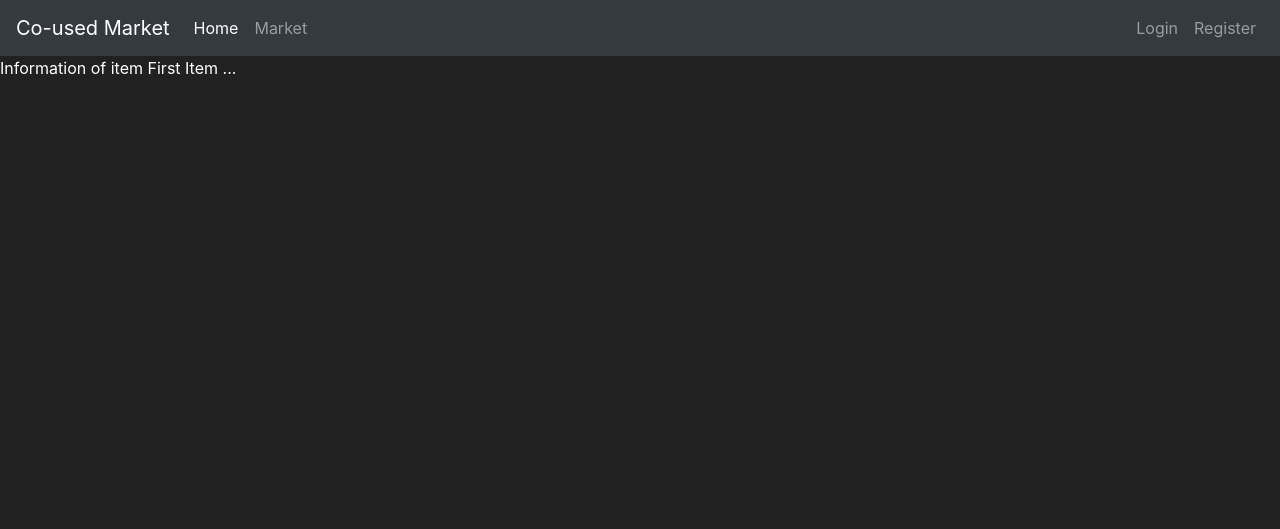
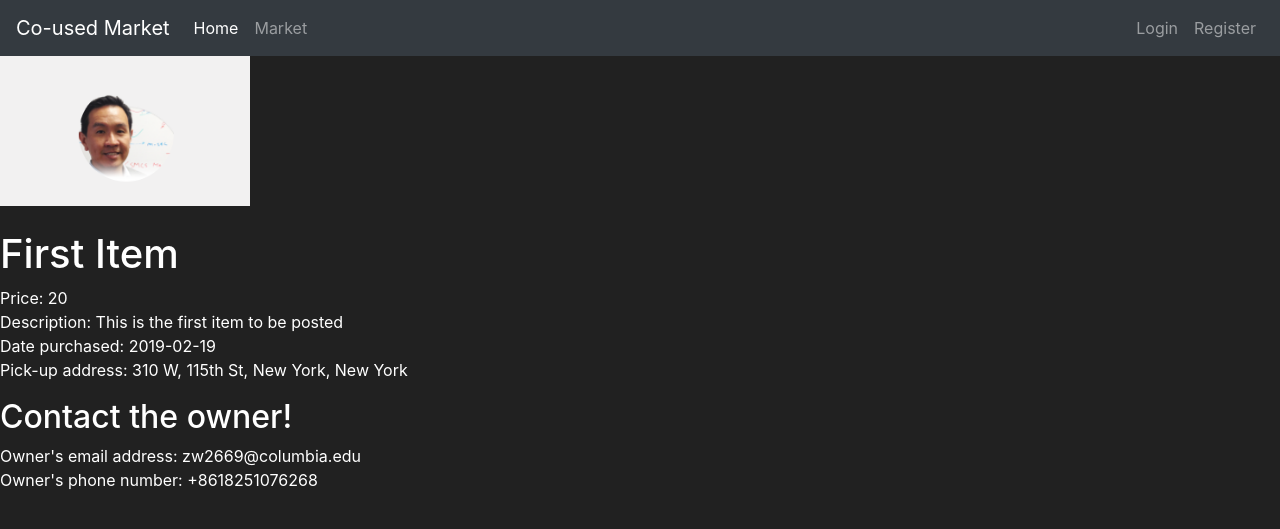
Before and after one commit to AsterWei/-CoUsed, a Flask app: page /info/3 in a window 1280 px wide. Shown: the top 529 px of the page. Run offline with Flask 2, Linux system fonts and the light colour scheme; data comes from the database, SQL or seed files in the repository; some libraries are stand-ins or nearby versions.

Commit message:
add moreinfo

```diff
--- a/market/templates/moreinfo.html
+++ b/market/templates/moreinfo.html
@@ -4,6 +4,24 @@
 {% endblock %}
 
 {% block content %}
-Information of item {{ posting.itemname }} ...
+  <body>
+    <img class="mb-4" src="{{url_for('static', filename='ThomasWoo.png')}}" alt="Thomas Woo" align="middle" width="250" height="150" />
+    <h1>
+      {{ posting.itemname }}
+    </h1>
+    <p>
+      Price: {{posting.price}}<br>
+      Description: {{ posting.description }} <br>
+      Date purchased: {{posting.date}} <br>
+      Pick-up address: {{ posting.pick_address }}
+    </p>
+    <h2>
+      Contact the owner!
+    </h2>
+    <p>
+      Owner's email address: {{ posting.email_address }}<br>
+      Owner's phone number: {{ posting.phone }}<br>
+    </p>
+  </body>
 
 {% endblock %}
```
